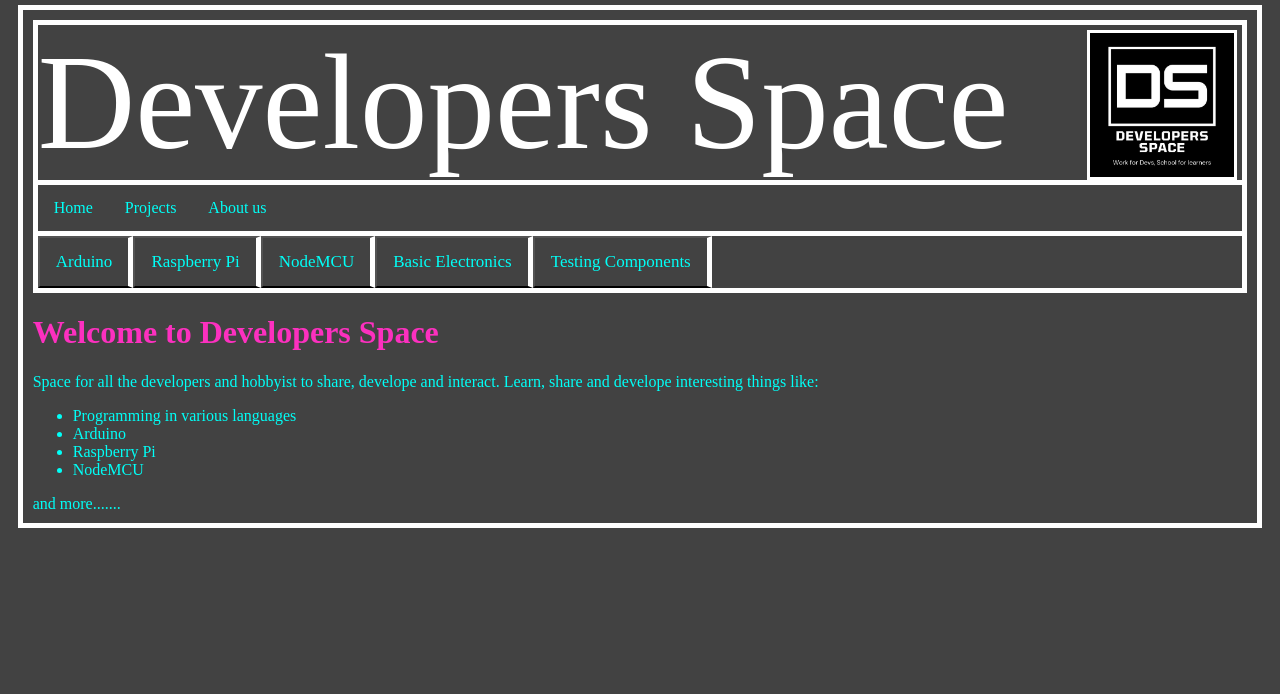
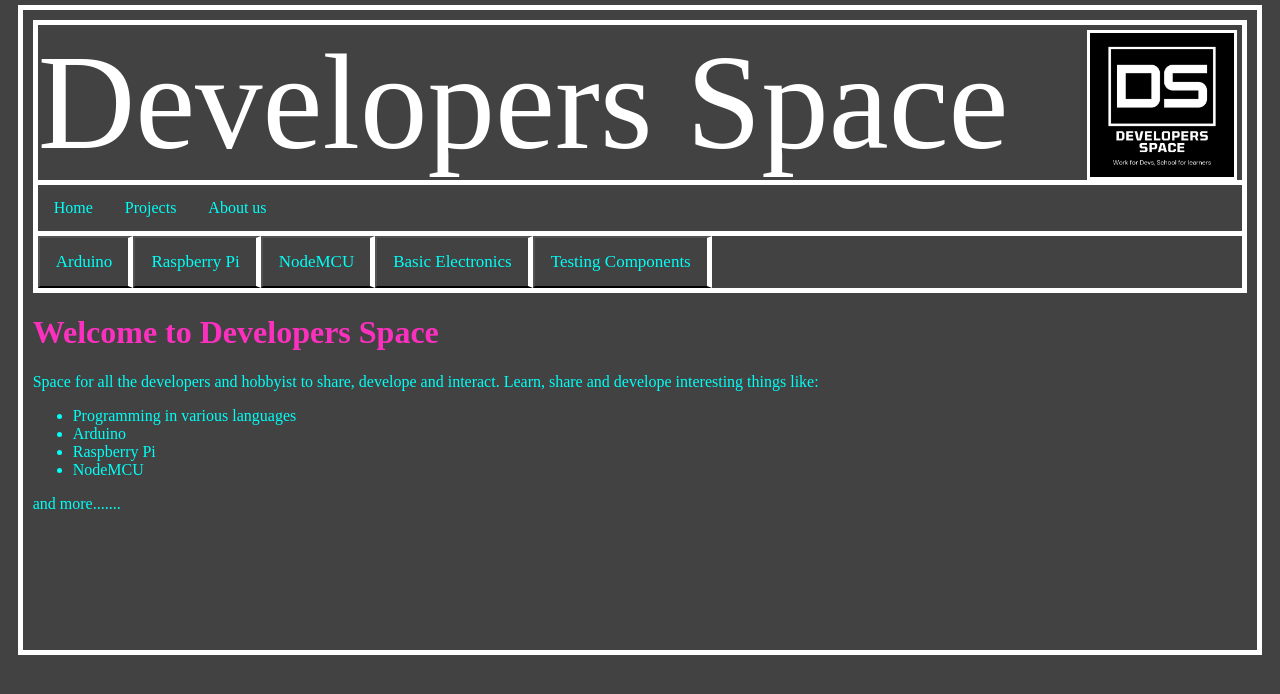
Before and after one commit to DevelopersSpace/DevSpaceFlask, a Flask app: page / in a window 1280 px wide. Shown: the top 694 px of the page. Run offline with Flask 2, Linux system fonts and the light colour scheme.

Commit message:
Update developersspace.css

```diff
--- a/static/css/developersspace.css
+++ b/static/css/developersspace.css
@@ -9,7 +9,7 @@
 }
 #main {
 	width:98%;
-	min-height:650px`;
+	min-height:650px;
 	margin:auto;
 	padding:10px;
 	border:5px solid white;
@@ -18,7 +18,7 @@
 .tt{
 	font-size:135px;
 	font-family:Lucida Bright;
-	color:white;
+	color: white;
 }
 .tab {
   overflow: hidden;
```
